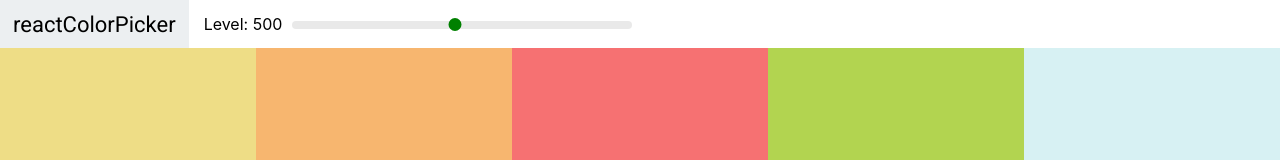
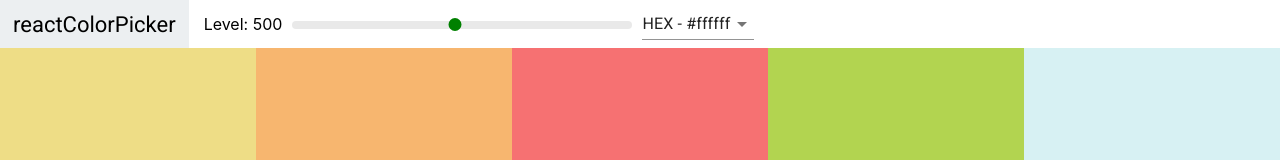
Before and after one commit to CarloSantovito/react-color-project, a React (Create React App) app: page / in a window 1280 px wide. Shown: the top 160 px of the page. Built offline with nearby package versions, Linux system fonts and the light colour scheme.

Commit message:
Add Select and Material UI

```diff
--- a/package.json
+++ b/package.json
@@ -3,6 +3,7 @@
   "version": "0.1.0",
   "private": true,
   "dependencies": {
+    "@material-ui/core": "^4.11.0",
     "@testing-library/jest-dom": "^4.2.4",
     "@testing-library/react": "^9.5.0",
     "@testing-library/user-event": "^7.2.1",
--- a/src/Navbar.js
+++ b/src/Navbar.js
@@ -2,10 +2,27 @@
 import Slider from "rc-slider";
 import 'rc-slider/assets/index.css';
 import './Navbar.css'
+import { Select } from "@material-ui/core";
+import MenuItem from "@material-ui/core/MenuItem";
 
 class Navbar extends Component {
+    constructor(props) {
+        super(props);
+        this.state = {
+            format: "hex"
+        }
+    }
+
+    handleChange = e => {
+        this.setState({
+            format: e.target.value
+        });
+        this.props.handleChange(e.target.value);
+    }
+
     render() {
-        const { level, changeLevel } = this.props
+        const { level, changeLevel } = this.props;
+        const { format } = this.state;
         return (
             <header className='Navbar'>
                 <div className='logo'>
@@ -23,6 +40,13 @@
                         />
                     </div>
                 </div>
+                <div className='select-container'>
+                    <Select value={format} onChange={this.handleChange}>
+                        <MenuItem value='hex'>HEX - #ffffff</MenuItem>
+                        <MenuItem value='rgb'>RGB - rgb(255,255,255)</MenuItem>
+                        <MenuItem value='rgba'>RGBA - rgba(255,255,255,0.4)</MenuItem>
+                    </Select>
+                </div>
             </header>
         );
     }
--- a/src/Palette.js
+++ b/src/Palette.js
@@ -6,7 +6,8 @@
     constructor(props) {
         super(props);
         this.state = {
-            level: 500
+            level: 500,
+            format: "hex"
         }
     }
 
@@ -16,15 +17,21 @@
         })
     }
 
+    changeFormat = val => {
+        this.setState({
+            format: val
+        })
+    }
+
     render() {
         const { colors } = this.props.palette;
-        const { level } = this.state;
+        const { level, format } = this.state;
         const colorBoxes = colors[level].map(color => (
-            <ColorBox background={color.hex} name={color.name} />
+            <ColorBox background={color[format]} name={color.name} />
         ));
         return (
             <div className="Palette">
-                <Navbar level={level} changeLevel={this.changeLevel}/>
+                <Navbar level={level} changeLevel={this.changeLevel} handleChange={this.changeFormat}/>
                 <div className="Palette-colors">
                     {colorBoxes}
                 </div>
```
Also changed, not shown: 1 other file (tests, documents, lock files or other folders).
